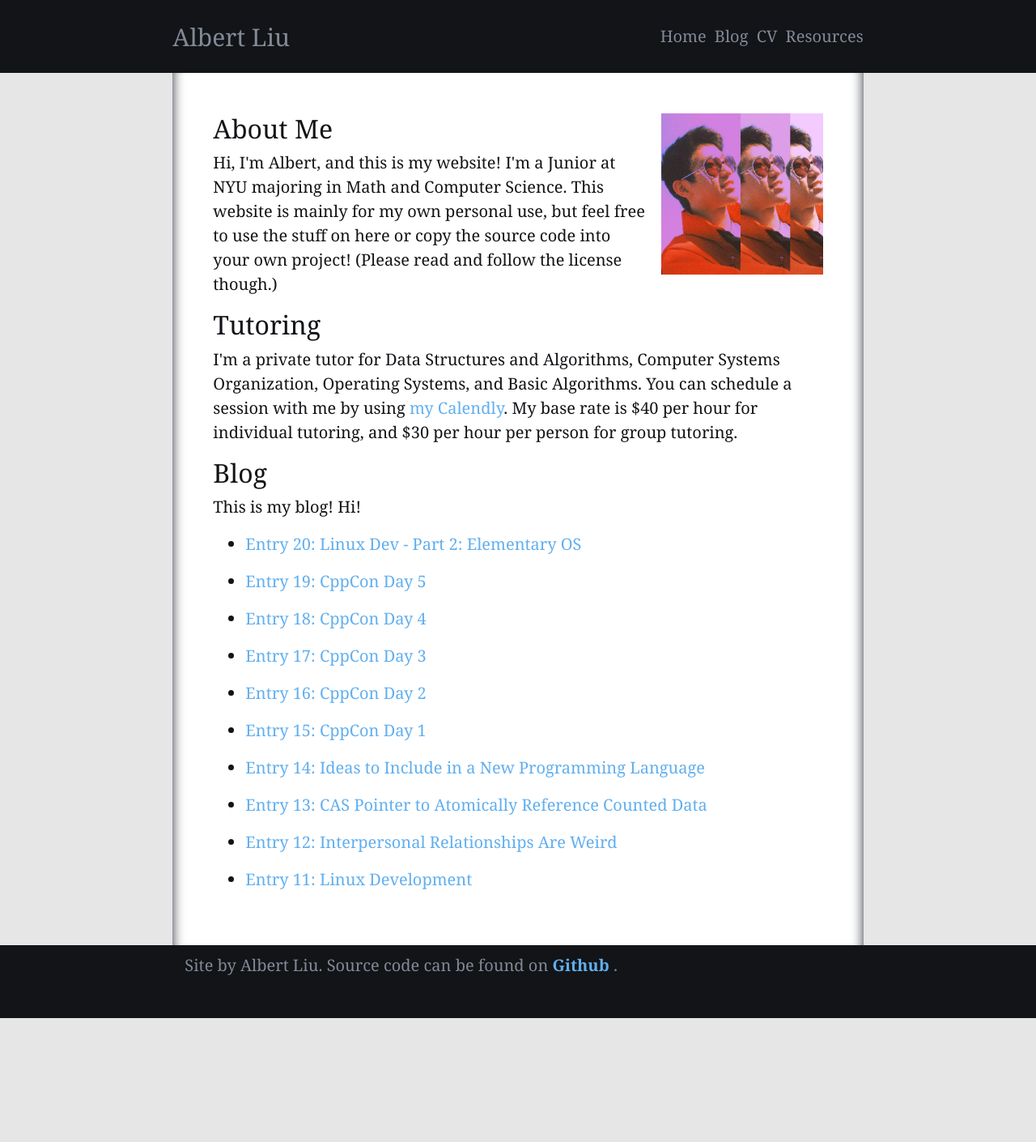
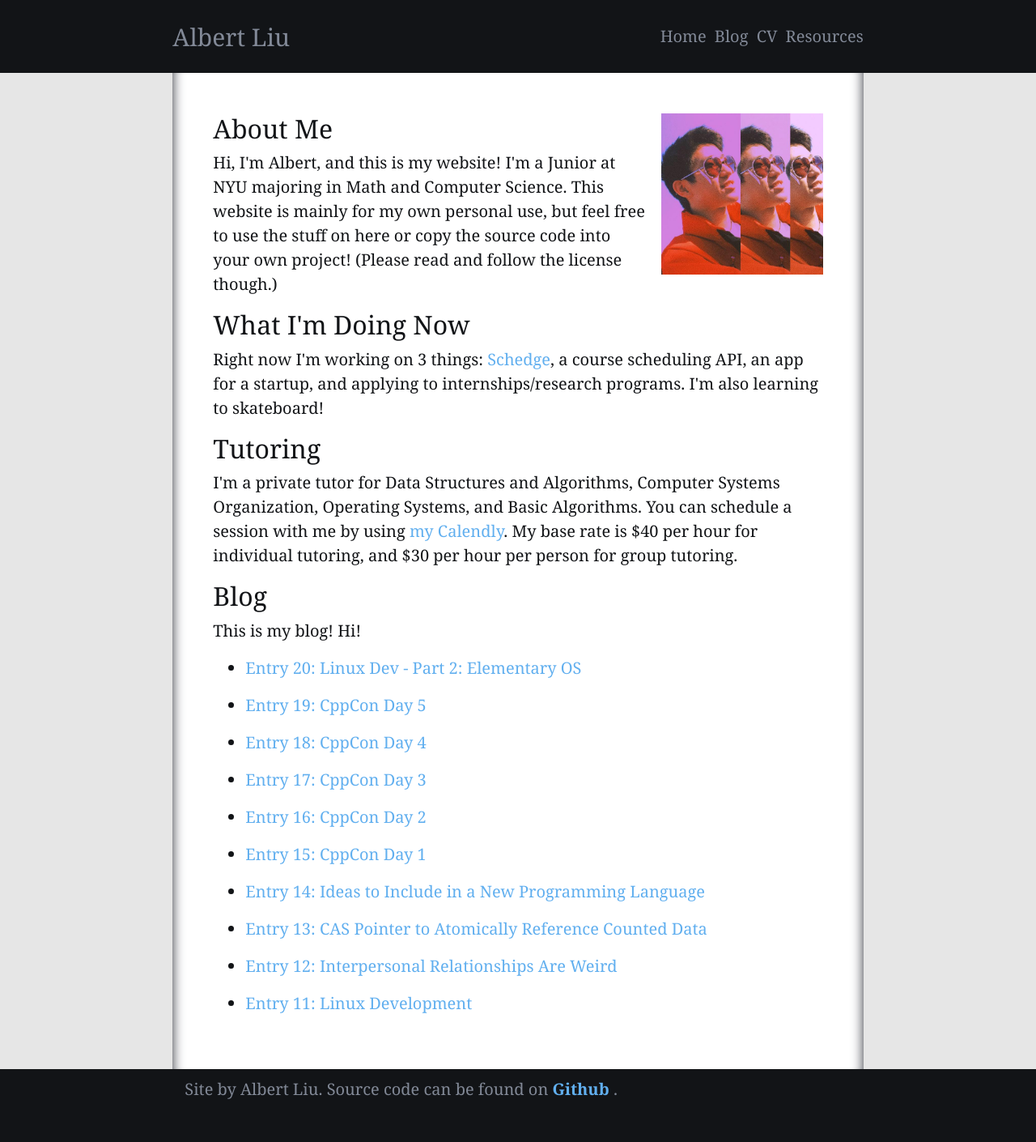
Before and after one commit to A1Liu/a1liu.github.io, a Jekyll site: the page built from index.html, in a window 1280 px wide. Shown: the whole page at 81% size. Built offline with Jekyll 4.4.1, drawn with Linux system fonts in a browser that asks for light colours; before the commit the page ends 1257 px from its top, so only the background shows below that.

Commit message:
added a 'now' page

```diff
--- a/index.html
+++ b/index.html
@@ -22,6 +22,15 @@ permalink: /
     project! (Please read and follow the license though.)
   </p>
 
+  <h2>
+    What I'm Doing Now
+  </h2>
+  <p>
+    Right now I'm working on 3 things: <a href="https://github.com/NicholasLYang/schedge">Schedge</a>,
+    a course scheduling API, an app for a startup, and applying to internships/research
+    programs. I'm also learning to skateboard!
+  </p>
+
   <h2> Tutoring </h2>
   <p>
     I'm a private tutor for Data Structures and Algorithms, Computer Systems
```
